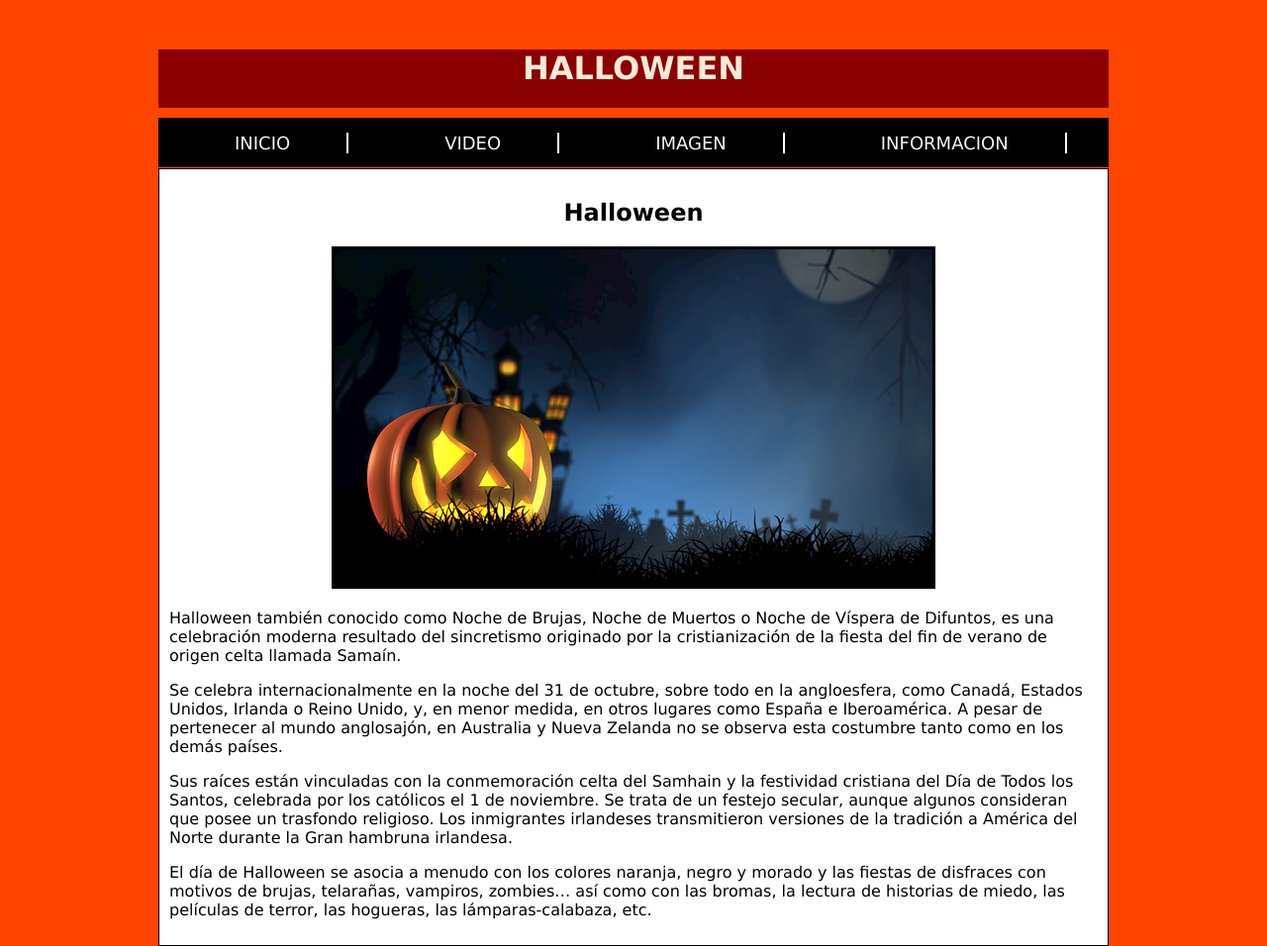
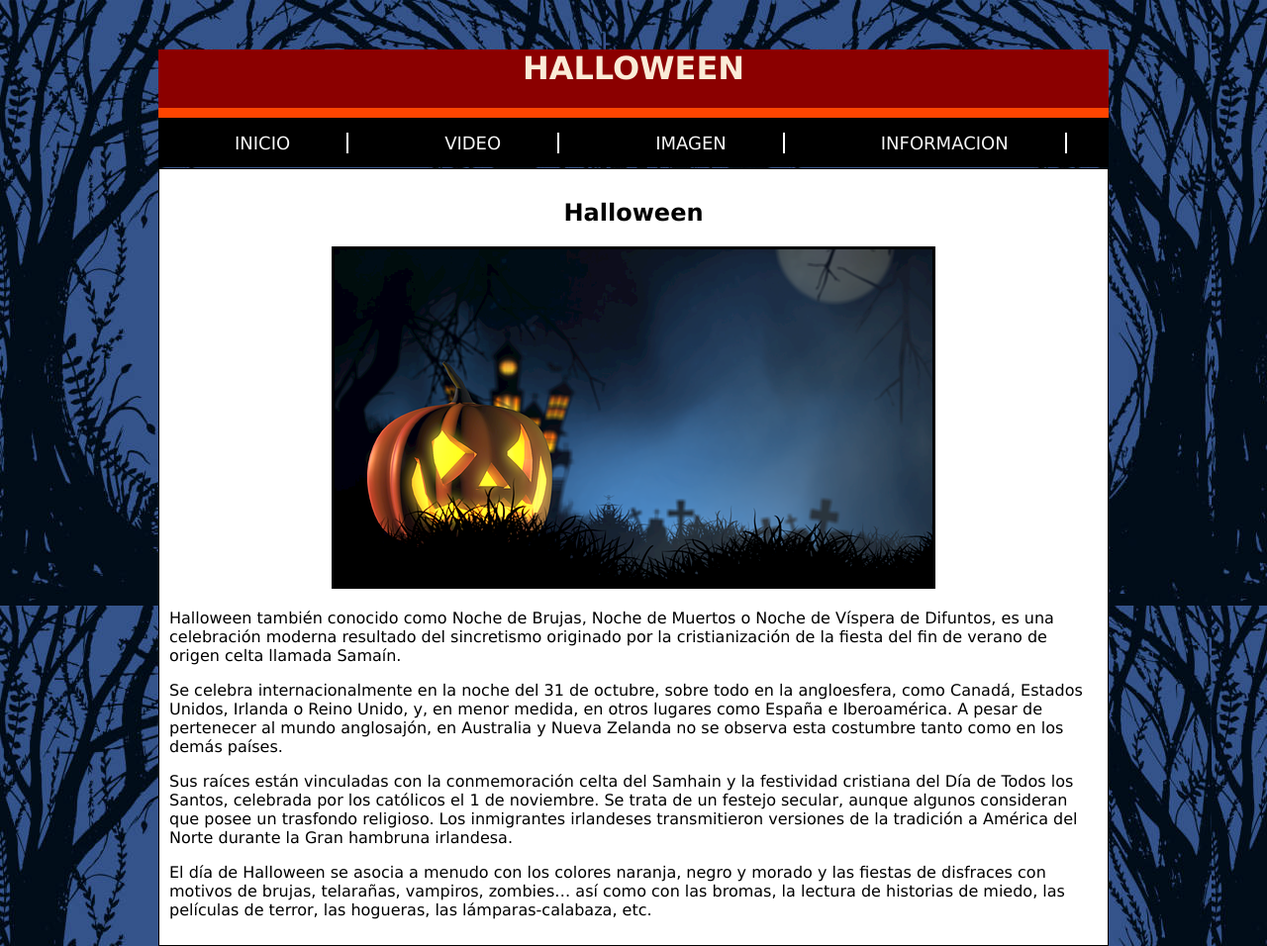
Before and after one commit to Tenrione/Halloween-1GS122, a plain HTML site: page index.html in a window 1280 px wide. Shown: the whole page at 99% size. Drawn offline with Linux system fonts and the light colour scheme.

Commit message:
Se cambia el fondo de la pagina

```diff
--- a/CSS/estilos.css
+++ b/CSS/estilos.css
@@ -3,6 +3,7 @@ body{
     margin: 0;
     padding: 0;
     background-color: orangered;
+    background-image: url("../IMG/Hallolo.jpg");
 }
 /*header*/
 .header{
```
Also changed, not shown: IMG/Hallolo.jpg (renamed from IMG/istockphoto-1365425168-612x612.jpg).
